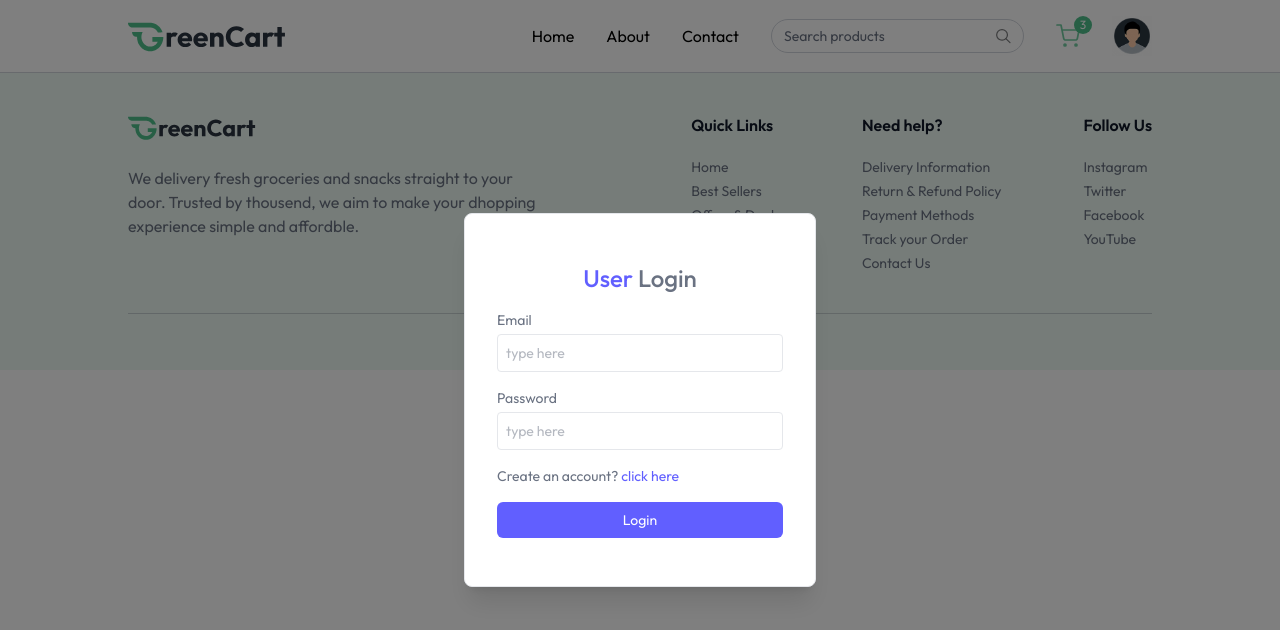
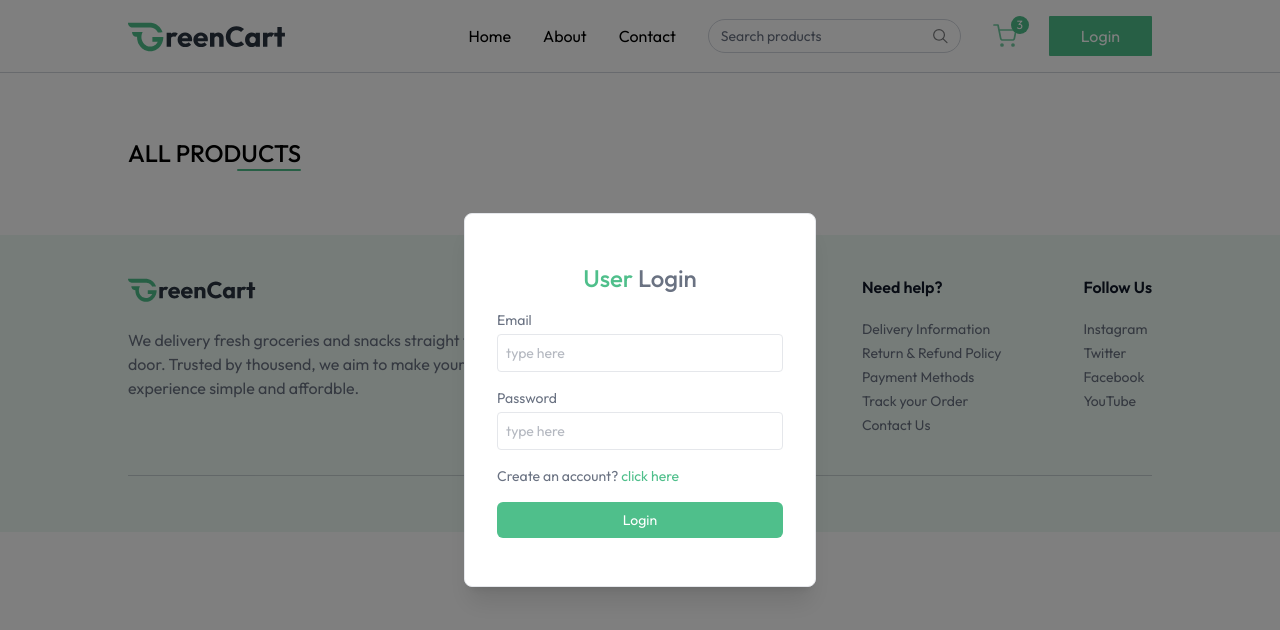
Before and after one commit to DewappriyaMDVK/GreenCart-Grocery-app, a React (Vite) app in the folder Frontend/Greencart-Frontend/: page /products in a window 1280 px wide. Both pictures are taken after a click on the button "Login". Shown: the top 630 px of the page. Built offline with nearby package versions, Linux system fonts and the light colour scheme.

Commit message:
Errors are fixed on Product card ⚙✔

```diff
--- a/Frontend/Greencart-Frontend/src/App.jsx
+++ b/Frontend/Greencart-Frontend/src/App.jsx
@@ -5,6 +5,8 @@ import { useLocation } from "react-router-dom"
 import Footer from "./Components/Footer";
 import { useAppContext } from "./Context/appContext";
 import Login from "./Components/Login";
+import { Toaster } from "react-hot-toast";
+import AllProducts from "./Pages/AllProducts";
 function App() {
   const isSellerPath = useLocation().pathname.includes("seller");
   const {showUserLogin} = useAppContext()
@@ -15,7 +17,9 @@ function App() {
       <div className={`${isSellerPath? "" : "px-6 md:px-16 lg:px-24 xl:px-32"}`}>
         <Routes>
           <Route path="/" element={<Home/>}/>
+          <Route path="/products" element={<AllProducts/>}/>
         </Routes>
+        <Toaster position="top-right" reverseOrder={false} />
       </div>
       {!isSellerPath && <Footer/>}
     </div>
--- a/Frontend/Greencart-Frontend/src/Components/Login.jsx
+++ b/Frontend/Greencart-Frontend/src/Components/Login.jsx
@@ -6,38 +6,50 @@ function Login() {
     const [name, setName] = React.useState("");
     const [email, setEmail] = React.useState("");
     const [password, setPassword] = React.useState("");
-    const {setShowUserLogin} = useAppContext()
+    const {setShowUserLogin, setUser} = useAppContext()
+
+    const onSubmitHandler = async (event)=>{
+
+        event.preventDefault();
+        setShowUserLogin({
+            userName:"example@gmail.com",
+            name:"example"
+        })
+        setShowUserLogin(false)
+    }
 
   return (
-    <div onClick={()=>{setShowUserLogin(false)}} className='fixed top-0 bottom-0 left-0 right-0 z-0 flex items-center text-sm text-gray-600 bg-black/50'>
-        <form onClick={(e)=>{e.stopPropagation()}} className="flex flex-col gap-4 m-auto items-start p-8 py-12 w-80 sm:w-[352px] text-gray-500 rounded-lg shadow-xl border border-gray-200 bg-white">
+    <div onClick={()=>{setShowUserLogin(false)}} className='fixed top-0 bottom-0 left-0 right-0 z-0 flex
+    items-center text-sm text-gray-600 bg-black/50'>
+        <form onSubmit={onSubmitHandler} onClick={(e)=>{e.stopPropagation()}} className="flex flex-col gap-4 m-auto items-start p-8
+        py-12 w-80 sm:w-[352px] text-gray-500 rounded-lg shadow-xl border border-gray-200 bg-white">
             <p className="text-2xl font-medium m-auto">
-                <span className="text-indigo-500">User</span> {state === "login" ? "Login" : "Sign Up"}
+                <span className="text-primary">User</span> {state === "login" ? "Login" : "Sign Up"}
             </p>
             {state === "register" && (
                 <div className="w-full">
                     <p>Name</p>
-                    <input onChange={(e) => setName(e.target.value)} value={name} placeholder="type here" className="border border-gray-200 rounded w-full p-2 mt-1 outline-indigo-500" type="text" required />
+                    <input onChange={(e) => setName(e.target.value)} value={name} placeholder="type here" className="border border-gray-200 rounded w-full p-2 mt-1 outline-primary" type="text" required />
                 </div>
             )}
             <div className="w-full ">
                 <p>Email</p>
-                <input onChange={(e) => setEmail(e.target.value)} value={email} placeholder="type here" className="border border-gray-200 rounded w-full p-2 mt-1 outline-indigo-500" type="email" required />
+                <input onChange={(e) => setEmail(e.target.value)} value={email} placeholder="type here" className="border border-gray-200 rounded w-full p-2 mt-1 outline-primary" type="email" required />
             </div>
             <div className="w-full ">
                 <p>Password</p>
-                <input onChange={(e) => setPassword(e.target.value)} value={password} placeholder="type here" className="border border-gray-200 rounded w-full p-2 mt-1 outline-indigo-500" type="password" required />
+                <input onChange={(e) => setPassword(e.target.value)} value={password} placeholder="type here" className="border border-gray-200 rounded w-full p-2 mt-1 outline-primary" type="password" required />
             </div>
             {state === "register" ? (
                 <p>
-                    Already have account? <span onClick={() => setState("login")} className="text-indigo-500 cursor-pointer">click here</span>
+                    Already have account? <span onClick={() => setState("login")} className="text-primary cursor-pointer">click here</span>
                 </p>
             ) : (
                 <p>
-                    Create an account? <span onClick={() => setState("register")} className="text-indigo-500 cursor-pointer">click here</span>
+                    Create an account? <span onClick={() => setState("register")} className="text-primary cursor-pointer">click here</span>
                 </p>
             )}
-            <button className="bg-indigo-500 hover:bg-indigo-600 transition-all text-white w-full py-2 rounded-md cursor-pointer">
+            <button onClick={()=>{setUser(true)}}className="bg-primary hover:bg-primary-dull transition-all text-white w-full py-2 rounded-md cursor-pointer">
                 {state === "register" ? "Create Account" : "Login"}
             </button>
         </form>
--- a/Frontend/Greencart-Frontend/src/Components/NaveBar.jsx
+++ b/Frontend/Greencart-Frontend/src/Components/NaveBar.jsx
@@ -34,7 +34,7 @@ export default function NaveBar(){
                     <button className="absolute -top-2 -right-3 text-xs text-white bg-primary w-[18px] h-[18px] rounded-full cursor-pointer">3</button>
                 </div>
                 {!user?
-                    (<button onClick={()=>{setUser(true)
+                    (<button onClick={()=>{
                     setShowUserLogin(true)}}
                     className="cursor-pointer px-8 py-2 bg-primary hover:bg-primary-dull transition text-white rounded-[1px]">
                         Login
--- a/Frontend/Greencart-Frontend/src/Components/ProductCard.jsx
+++ b/Frontend/Greencart-Frontend/src/Components/ProductCard.jsx
@@ -36,11 +36,11 @@ const ProductCard = ({product}) => {
                                 Add
                             </button>
                         ) : (
-                            <div className="flex items-center justify-center gap-2 md:w-20 w-16 h-[34px] bg-indigo-500/25 rounded select-none">
+                            <div className="flex items-center justify-center gap-2 md:w-20 w-16 h-[34px] bg-primary/25 rounded select-none">
                                 <button onClick={() => {removeFromCart(product._id)}} className="cursor-pointer text-md px-2 h-full" >
                                     -
                                 </button>
-                                <span className="w-5 text-center">{cartItems.product._id}</span>
+                                <span className="w-5 text-center">{cartItems[product._id]}</span>
                                 <button onClick={() => {addToCart(product._id)}} className="cursor-pointer text-md px-2 h-full" >
                                     +
                                 </button>
--- /dev/null
+++ b/Frontend/Greencart-Frontend/src/Pages/AllProducts.jsx
@@ -0,0 +1,16 @@
+import React from 'react'
+
+function AllProducts() {
+  return (
+    <div className='my-16 flex flex-col'>
+        <div className='flex flex-col items-end w-max'>
+            <p className='text-2xl font-medium uppercase'>All Products</p>
+            <div className='w-16 h-0.5 bg-primary rounded-full'>
+
+            </div>
+        </div>
+    </div>
+  )
+}
+
+export default AllProducts
```
